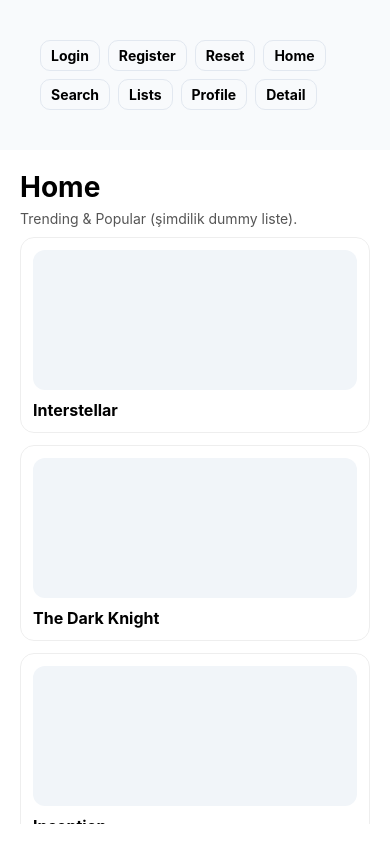
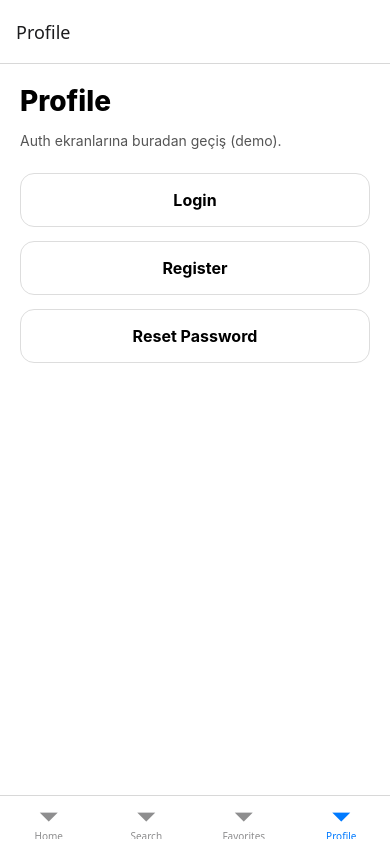
Before and after one commit to OzanDuru/CinePalm, a React Native app: screen /Profile in a window 390 px wide. Built offline with nearby package versions, Linux system fonts and the light colour scheme.

Commit message:
Week 1: Navigation setup, HomeStack detail fix, demo UI screens

```diff
--- a/App.js
+++ b/App.js
@@ -1,50 +1,53 @@
-import React, { useState } from "react";
-import { View, Text, Pressable, StyleSheet } from "react-native";
-import { SafeAreaProvider } from "react-native-safe-area-context";
+import React from "react";
+import { NavigationContainer } from "@react-navigation/native";
+import { createNativeStackNavigator } from "@react-navigation/native-stack";
+import { createBottomTabNavigator } from "@react-navigation/bottom-tabs";
+
+import HomeScreen from "./src/screens/HomeScreen";
+import DetailScreen from "./src/screens/DetailScreen";
+
+import SearchScreen from "./src/screens/SearchScreen";
+import FavoritesScreen from "./src/screens/FavoritesScreen";
+import ProfileScreen from "./src/screens/ProfileScreen";
 
 import LoginScreen from "./src/screens/LoginScreen";
 import RegisterScreen from "./src/screens/RegisterScreen";
 import ResetPasswordScreen from "./src/screens/ResetPasswordScreen";
-import HomeScreen from "./src/screens/HomeScreen";
-import SearchScreen from "./src/screens/SearchScreen";
-import FavoritesScreen from "./src/screens/FavoritesScreen";
-import ProfileScreen from "./src/screens/ProfileScreen";
-import DetailScreen from "./src/screens/DetailScreen";
 
-const SCREENS = {
-  Login: LoginScreen,
-  Register: RegisterScreen,
-  Reset: ResetPasswordScreen,
-  Home: HomeScreen,
-  Search: SearchScreen,
-  Lists: FavoritesScreen,
-  Profile: ProfileScreen,
-  Detail: DetailScreen,
-};
+const RootStack = createNativeStackNavigator();
+const HomeStackNav = createNativeStackNavigator();
+const Tab = createBottomTabNavigator();
 
-export default function App() {
-  const [current, setCurrent] = useState("Home");
-  const Screen = SCREENS[current];
-
+function HomeStack() {
   return (
-    <SafeAreaProvider>
-    <View style={{ flex: 1 }}>
-      <View style={styles.devBar}>
-        {Object.keys(SCREENS).map((name) => (
-          <Pressable key={name} onPress={() => setCurrent(name)} style={styles.devBtn}>
-            <Text style={styles.devBtnText}>{name}</Text>
-          </Pressable>
-        ))}
-      </View>
-
-      <Screen />
-    </View>
-    </SafeAreaProvider>
+    <HomeStackNav.Navigator>
+      <HomeStackNav.Screen name="Home" component={HomeScreen} options={{ title: "CinePalm" }} />
+      <HomeStackNav.Screen name="Detail" component={DetailScreen} options={{ title: "Detail" }} />
+    </HomeStackNav.Navigator>
   );
 }
 
-const styles = StyleSheet.create({
-  devBar: { flexDirection: "row", flexWrap: "wrap", gap: 8, padding: 40, backgroundColor: "#f8fafc" },
-  devBtn: { paddingVertical: 6, paddingHorizontal: 10, borderWidth: 1, borderColor: "#e2e8f0", borderRadius: 10 },
-  devBtnText: { fontWeight: "700" },
-});
+function Tabs() {
+  return (
+    <Tab.Navigator>
+      <Tab.Screen name="HomeTab" component={HomeStack} options={{ headerShown: false, title: "Home" }} />
+      <Tab.Screen name="Search" component={SearchScreen} />
+      <Tab.Screen name="Favorites" component={FavoritesScreen} />
+      <Tab.Screen name="Profile" component={ProfileScreen} />
+    </Tab.Navigator>
+  );
+}
+
+export default function App() {
+  console.log("ROOTSTACK APP RUNNING");
+  return (
+    <NavigationContainer>
+      <RootStack.Navigator>
+        <RootStack.Screen name="Tabs" component={Tabs} options={{ headerShown: false }} />
+        <RootStack.Screen name="Login" component={LoginScreen} />
+        <RootStack.Screen name="Register" component={RegisterScreen} />
+        <RootStack.Screen name="ResetPassword" component={ResetPasswordScreen} options={{ title: "Reset Password" }} />
+      </RootStack.Navigator>
+    </NavigationContainer>
+  );
+}
--- a/src/screens/HomeScreen.js
+++ b/src/screens/HomeScreen.js
@@ -1,8 +1,7 @@
-// src/screens/HomeScreen.js
 import React from "react";
 import { View, Text, FlatList, Pressable, StyleSheet } from "react-native";
+import { useNavigation } from "@react-navigation/native";
 import ScreenContainer from "../components/ScreenContainer";
-
 
 const DUMMY = [
   { id: "1", title: "Interstellar" },
@@ -12,18 +11,26 @@ const DUMMY = [
 ];
 
 export default function HomeScreen() {
+  const navigation = useNavigation();
+
+  const openDetail = (item) => {
+    console.log("HOME -> DETAIL NAV", item.title);
+    navigation.navigate("Detail", { id: item.id, title: item.title });
+  };
+
   return (
     <ScreenContainer>
       <View style={styles.container}>
         <Text style={styles.header}>Home</Text>
-      <Text style={styles.desc}>Trending & Popular (şimdilik dummy liste).</Text>
+        <Text style={styles.desc}>Trending & Popular (demo).</Text>
 
         <FlatList
           data={DUMMY}
           keyExtractor={(item) => item.id}
-        contentContainerStyle={{ gap: 12, paddingTop: 10 }}
+          contentContainerStyle={{ gap: 12, paddingTop: 12 }}
+          keyboardShouldPersistTaps="handled"
           renderItem={({ item }) => (
-          <Pressable style={styles.card} onPress={() => console.log("Open Detail:", item.title)}>
+            <Pressable style={styles.card} onPress={() => openDetail(item)}>
               <View style={styles.posterPlaceholder} />
               <Text style={styles.cardTitle}>{item.title}</Text>
             </Pressable>
@@ -37,7 +44,7 @@ export default function HomeScreen() {
 const styles = StyleSheet.create({
   container: { flex: 1, padding: 20, backgroundColor: "#fff" },
   header: { fontSize: 28, fontWeight: "700" },
-  desc: { fontSize: 14, color: "#555", marginTop: 6 },
+  desc: { fontSize: 14, color: "#555" },
   card: { borderWidth: 1, borderColor: "#eee", borderRadius: 14, padding: 12, gap: 10 },
   posterPlaceholder: { height: 140, borderRadius: 12, backgroundColor: "#f1f5f9" },
   cardTitle: { fontSize: 16, fontWeight: "700" },
--- a/src/screens/ProfileScreen.js
+++ b/src/screens/ProfileScreen.js
@@ -1,36 +1,53 @@
-// src/screens/ProfileScreen.js
 import React from "react";
 import { View, Text, Pressable, StyleSheet } from "react-native";
 import ScreenContainer from "../components/ScreenContainer";
 
+export default function ProfileScreen({ navigation }) {
+  const goRoot = (screen) => {
+    const tabNav = navigation.getParent?.();
+    const rootNav = tabNav?.getParent?.();
 
-export default function ProfileScreen() {
+    if (rootNav) {
+      console.log("NAV VIA ROOT ->", screen);
+      rootNav.navigate(screen);
+    } else {
+      console.log("NAV FALLBACK ->", screen);
+      navigation.navigate(screen);
+    }
+  };
+
   return (
     <ScreenContainer>
-    <View style={styles.container}>
-      <Text style={styles.header}>Profile</Text>
-      <Text style={styles.desc}>Kullanıcı bilgisi + logout (demo UI).</Text>
+      <View style={styles.container}>
+        <Text style={styles.header}>Profile</Text>
+        <Text style={styles.desc}>Auth ekranlarına buradan geçiş (demo).</Text>
 
-      <View style={styles.card}>
-        <Text style={styles.label}>Email</Text>
-        <Text style={styles.value}>demo@mail.com</Text>
+        <Pressable style={styles.btn} onPress={() => goRoot("Login")}>
+          <Text style={styles.btnText}>Login</Text>
+        </Pressable>
+
+        <Pressable style={styles.btn} onPress={() => goRoot("Register")}>
+          <Text style={styles.btnText}>Register</Text>
+        </Pressable>
+
+        <Pressable style={styles.btn} onPress={() => goRoot("ResetPassword")}>
+          <Text style={styles.btnText}>Reset Password</Text>
+        </Pressable>
       </View>
-
-      <Pressable style={styles.primaryBtn} onPress={() => console.log("Logout (demo)")}>
-        <Text style={styles.primaryBtnText}>Logout</Text>
-      </Pressable>
-    </View>
     </ScreenContainer>
   );
 }
 
 const styles = StyleSheet.create({
-  container: { flex: 1, padding: 20, backgroundColor: "#fff", gap: 12 },
-  header: { fontSize: 28, fontWeight: "700" },
-  desc: { fontSize: 14, color: "#555" },
-  card: { borderWidth: 1, borderColor: "#eee", borderRadius: 14, padding: 14, gap: 6 },
-  label: { color: "#555", fontWeight: "700" },
-  value: { fontSize: 16, fontWeight: "800" },
-  primaryBtn: { backgroundColor: "#111", padding: 14, borderRadius: 12, alignItems: "center" },
-  primaryBtnText: { color: "#fff", fontWeight: "700" },
+  container: { flex: 1, padding: 20, backgroundColor: "#fff", gap: 14 },
+  header: { fontSize: 28, fontWeight: "800" },
+  desc: { color: "#555", marginBottom: 10 },
+  btn: {
+    padding: 16,
+    borderRadius: 14,
+    borderWidth: 1,
+    borderColor: "#ddd",
+    alignItems: "center",
+  },
+  btnText: { fontWeight: "700", fontSize: 16 },
 });
```
Also changed, not shown: package.json (+7 -1 lines), 1 other file (tests, documents, lock files or other folders). Lines whose indentation alone changed are shown as unchanged.
